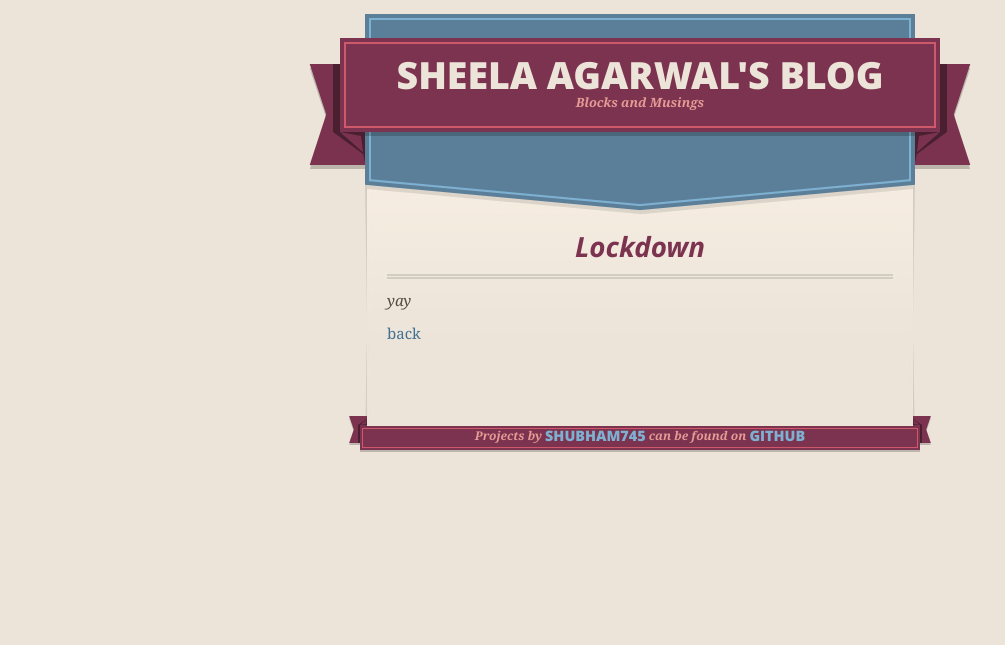
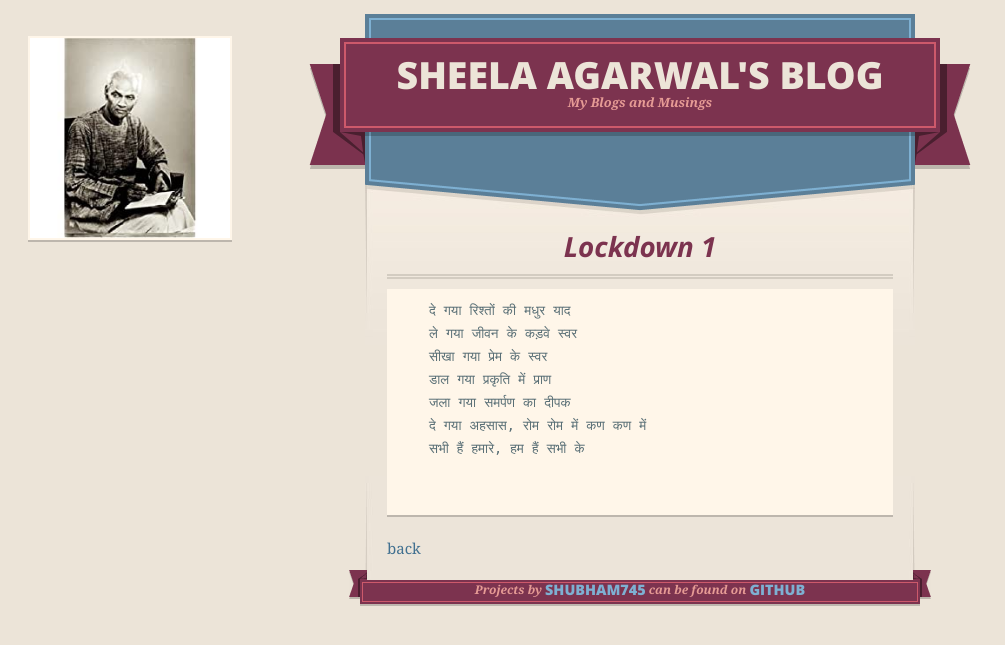
Before and after one commit to shubham745/shubham745.github.io, a Jekyll site: the page built from lockdown.md, in a window 1280 px wide. Shown: the top 645 px of the page, without its empty margins (0-1005 px from the left). Built offline with Jekyll 4.4.1, drawn with Linux system fonts in a browser that asks for light colours; our own code applies the rules of GitHub Pages for plain Markdown files.

Commit message:
lockdown1

````diff
--- a/_config.yml
+++ b/_config.yml
@@ -1,6 +1,6 @@
 theme: jekyll-theme-merlot
 title: Sheela Agarwal's blog
-description: Blocks and Musings
+description: My Blogs and Musings
 github:
   zip_url: https://www.awgp.org/
   another_url: another value
--- a/_layouts/default.html
+++ b/_layouts/default.html
@@ -4,7 +4,7 @@
     <meta charset='utf-8'>
     <meta http-equiv="X-UA-Compatible" content="IE=edge">
     <meta name="viewport" content="width=640">
-
+    <link rel="icon" href="{{'/assets/images/favicon.ico'}}" type="image/gif" sizes="16x16">
     <link rel="stylesheet" href="{{ '/assets/css/style.css?v=' | append: site.github.build_revision | relative_url }}" media="screen">
     <link rel="stylesheet" href="{{ '/assets/css/mobile.css' | relative_url }}" media="handheld, only screen and (max-device-width:640px)">
     <link rel="stylesheet" href="{{ '/assets/css/non-screen.css' | relative_url }}" media="handheld, only screen and (max-device-width:640px)">
@@ -22,6 +22,9 @@
   </head>
 
   <body>
+    <span id="imageGuruji">
+        <img src="{{'/assets/images/guruji.jpg'}}" width="200" height="200" >
+    </span>
     <div class="shell">
       <header>
         <span class="ribbon-outer">
--- a/assets/css/style.scss
+++ b/assets/css/style.scss
@@ -1,4 +1,9 @@
 ---
 ---
 
+#imageGuruji {
+    float: left;
+    padding-left: 28px;
+    padding-top: 36px;
+  }
 @import 'jekyll-theme-merlot';
--- a/lockdown.md
+++ b/lockdown.md
@@ -2,8 +2,17 @@
 layout: default
 ---
 
-## Lockdown
+## Lockdown 1
+```
+    दे गया रिश्तों की मधुर याद
+    ले गया जीवन के कड़वे स्वर
+    सीखा गया प्रेम के स्वर
+    डाल गया प्रकृति में प्राण
+    जला गया समर्पण का दीपक
+    दे गया अहसास, रोम रोम में कण कण में
+    सभी हैं हमारे, हम हैं सभी के
 
-_yay_
+
+```
 
 [back](./)
````
Also changed, not shown: index.md (+3 -2 lines), assets/images/favicon.ico (added), assets/images/guruji.jpg (added), 1 other file.
